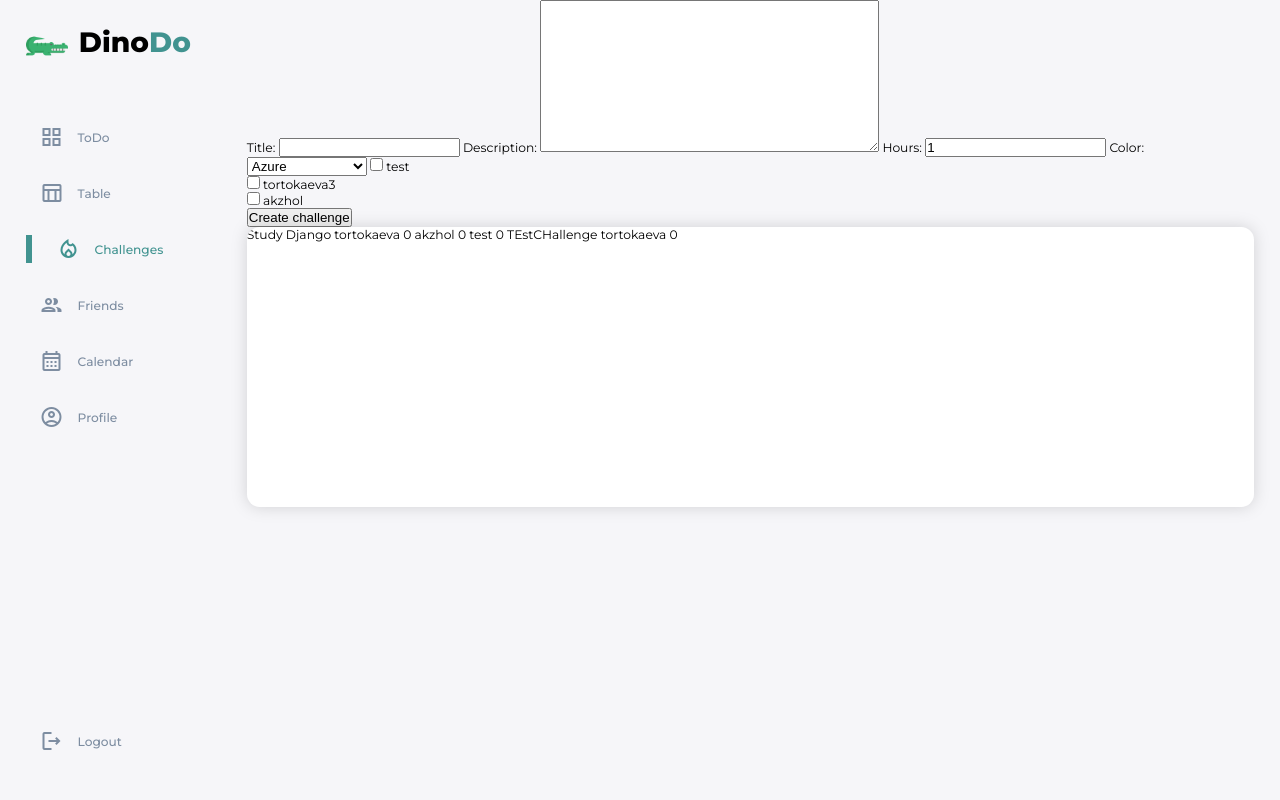
After one commit to beliyaka98/dinodo, a Django app: page /challenges/ in a window 1280 px wide. The commit adds this page. Run offline with Django 4.2, Linux system fonts and the light colour scheme; a user stored in the database is signed in; data comes from the database, SQL or seed files in the repository; both versions use the stored data as it was after the commit.

```diff
--- a/main/admin.py
+++ b/main/admin.py
@@ -1,8 +1,9 @@
 from django.contrib import admin
-from .models import Profile, Challenge, UserChallenge, Task, Relationship
+from .models import Profile, Challenge, UserChallenge, Task, Relationship, ChallengeRelationship
 
 admin.site.register(Profile)
 admin.site.register(Challenge)
 admin.site.register(UserChallenge)
 admin.site.register(Task)
 admin.site.register(Relationship)
+admin.site.register(ChallengeRelationship)
--- a/main/forms.py
+++ b/main/forms.py
@@ -1,10 +1,9 @@
 from django.forms import ModelForm
 from django.contrib.auth.models import User
+from .models import Challenge
 from django.contrib.auth.forms import UserCreationForm
-from .models import Task
 
 class CustomUserCreationForm(UserCreationForm):
-
     class Meta:
         model = User
         fields = ['username', 'email', 'password1', 'password2']
@@ -15,3 +14,8 @@ class CustomUserCreationForm(UserCreationForm):
         self.fields['email'].widget.attrs.update({'placeholder': 'Email'})
         self.fields['password1'].widget.attrs.update({'placeholder': 'Password'})
         self.fields['password2'].widget.attrs.update({'placeholder': 'Confirm password'})
+
+class ChallengeCreationForm(ModelForm):
+    class Meta:
+        model = Challenge
+        fields = ['title', 'description', 'hours', 'color']
--- a/main/models.py
+++ b/main/models.py
@@ -49,8 +49,28 @@ class Challenge(models.Model):
     reward = models.IntegerField(blank=False,null=False, default=0)
     color = models.CharField(max_length=7, choices=COLOR_CHOICES, blank=True, null=False, default='#3A86FF')
 
+    def get_all_self_hours(self):
+        return UserChallenge.objects.filter(challenge=self)
     def __str__(self):
         return self.title
+
+class ChallengeRelationship(models.Model):
+    STATUS_CHOICES = [
+        ('send', 'send'),
+        ('accepted', 'accepted'),
+    ]
+    sender = models.ForeignKey(Profile, on_delete=models.CASCADE, related_name='challenge_sender')
+    receiver = models.ForeignKey(Profile, on_delete=models.CASCADE, related_name='challenge_receiver')
+    challenge = models.ForeignKey(Challenge, on_delete=models.CASCADE, related_name='relation_challenge')
+    status = models.CharField(max_length=8, choices=STATUS_CHOICES)
+    updated = models.DateTimeField(auto_now=True)
+    created = models.DateTimeField(auto_now_add=True)
+
+    class Meta:
+        unique_together = ('sender', 'receiver', 'challenge', )
+
+    def __str__(self):
+        return f"{self.sender}-{self.receiver}-{self.challenge}-{self.status}"
 
 class UserChallenge(models.Model):
     participant = models.ForeignKey(User, on_delete=models.CASCADE)
--- a/main/templates/main/base.html
+++ b/main/templates/main/base.html
@@ -35,7 +35,7 @@
           <span class="material-icons-outlined">table_chart</span>
           <h3>Table</h3>
         </a>
-        <a href="#">
+        <a href="{% url 'challenges' %}" {% if request.path == "/challenges/" %}class="active"{% endif %}>
           <span class="material-icons-outlined">local_fire_department</span>
           <h3>Challenges</h3>
         </a>
@@ -47,7 +47,7 @@
           <span class="material-icons-outlined">calendar_month</span>
           <h3>Calendar</h3>
         </a>
-        <a href="{% url 'profile' %}" >
+        <a href="{% url 'profile' %}" {% if request.path == "/profile/" %}class="active"{% endif %}>
           <span class="material-icons-outlined">account_circle</span>
           <h3>Profile</h3>
         </a>
--- /dev/null
+++ b/main/templates/main/challenges.html
@@ -0,0 +1,44 @@
+{% extends 'main/base.html' %}
+{% load static %}
+
+{% block content %}
+
+  <div>
+    <form method="post">
+      {% csrf_token %}
+      {{challenge_form}}
+      {% for friend in request.user.profile.get_friends %}
+        <input type="checkbox" id="{{friend.id}}" name="challengefriends" value="{{friend.id}}">
+        <label for="{{friend.id}}"> {{friend}}</label><br>
+      {% endfor %}
+      <input type="submit" value="Create challenge">
+
+    </form>
+
+    <div class="card-right">
+      {% for relation in challenge_relationship %}
+        <div class="card-mini">
+          <div class="rightt">
+            <div class="friendss-text">
+              <a href=""><span>{{relation.sender}}</span></a>
+              <span>challenged you! {{relation.challenge}}</span>
+            </div>
+            <div class="acceptdecline">
+              <a href="{% url 'accept_challenge_relationship' profile_id=relation.sender.id %}"><span class="accept">Accept</span></a>
+              <a href="{% url 'decline_challenge_relationship' profile_id=relation.sender.id %}"><span class="decline">Decline</span></a>
+            </div>
+          </div>
+        </div>
+      {% endfor %}
+      {% for my_challenge in my_challenges %}
+        {{my_challenge}}
+        {% for record in my_challenge.get_all_self_hours %}
+          {{record.participant}}
+          {{record.self_hours}}
+        {% endfor %}
+      {% endfor %}
+    </div>
+
+  </div>
+
+{% endblock %}
--- a/main/templates/main/register.html
+++ b/main/templates/main/register.html
@@ -45,6 +45,5 @@
                 </div>
 
     </div>
-
-</body>
+  </body>
 </html>
--- a/main/urls.py
+++ b/main/urls.py
@@ -9,5 +9,8 @@ urlpatterns = [
     path('createrelationship/<profile_id>/', views.create_relationship, name='create_relationship'),
     path('acceptrelationship/<profile_id>/', views.accept_relationship, name='accept_relationship'),
     path('declinerelationship/<profile_id>/', views.decline_relationship, name='decline_relationship'),
+    path('acceptchallengerelationship/<profile_id>/', views.accept_challenge_relationship, name='accept_challenge_relationship'),
+    path('declinechallengerelationship/<profile_id>/', views.decline_challenge_relationship, name='decline_challenge_relationship'),
     path('profile/', views.profilePage, name='profile'),
+    path('challenges/', views.challenges, name='challenges'),
 ]
--- a/main/views.py
+++ b/main/views.py
@@ -1,11 +1,10 @@
 from django.shortcuts import render, redirect
 from django.contrib.auth import authenticate, login, logout
-from .forms import CustomUserCreationForm
+from .forms import CustomUserCreationForm, ChallengeCreationForm
 from django.contrib.auth.decorators import login_required
 from django.contrib import messages
-from .models import Task, UserChallenge, Profile, Relationship
-import datetime
-
+from .models import Task, UserChallenge, Profile, Relationship, ChallengeRelationship, Challenge
+from django.contrib.auth.models import User
 
 def loginPage(request):
     if request.method == 'POST':
@@ -39,10 +38,6 @@ def registerPage(request):
 
 @login_required(login_url='login', redirect_field_name='')
 def mainPage(request):
-    my_time = datetime.datetime.utcnow()
-    day = my_time.day
-    month = my_time.strftime("%B")
-    weekday = my_time.strftime('%A')
 
     if request.method == 'POST':
         if request.POST['new-task']:
@@ -54,7 +49,7 @@ def mainPage(request):
     tasks = Task.objects.filter(user=request.user)
     relationship = Relationship.objects.filter(receiver=request.user.profile).filter(status='send')
     profile = Profile.objects.get(user=request.user)
-    context = {'tasks': tasks, 'challenges': challenges, 'day': day, 'month': month, 'weekday': weekday,'profile': profile, 'relationship':relationship}
+    context = {'tasks': tasks, 'challenges': challenges, 'profile': profile, 'relationship':relationship}
     return render(request, 'main/main.html', context)
 
 
@@ -93,6 +88,40 @@ def decline_relationship(request, profile_id):
 
 def profilePage(request):
     profile = Profile.objects.get(user=request.user)
-
     context = {'profile': profile, }
     return render(request, 'main/profile.html', context)
+
+def challenges(request):
+    challenge_form = ChallengeCreationForm()
+    my_challenges = Challenge.objects.filter(participants=request.user)
+    if request.method == 'POST':
+        challenge_form = ChallengeCreationForm(request.POST)
+        if challenge_form.is_valid():
+            challenge = challenge_form.save(commit=False)
+            challenge.reward = challenge.hours
+            challenge.creator = request.user
+            challenge.save()
+            UserChallenge.objects.create(participant=request.user, challenge=challenge)
+            for user_id in request.POST.getlist('challengefriends'):
+                receiver = User.objects.get(id=int(user_id))
+                ChallengeRelationship.objects.create(sender=request.user.profile, receiver=receiver.profile, challenge=challenge, status='send')
+
+            return redirect('challenges')
+    challenge_relationship = ChallengeRelationship.objects.filter(receiver=request.user.profile).filter(status='send')
+    context = {'challenge_form': challenge_form, 'challenge_relationship': challenge_relationship, 'my_challenges': my_challenges}
+    return render(request, 'main/challenges.html', context=context)
+
+def accept_challenge_relationship(request, profile_id):
+    receiver = request.user.profile
+    sender = Profile.objects.get(id = profile_id)
+    accept = ChallengeRelationship.objects.get(sender=sender, receiver=receiver, status='send')
+    accept.status = 'accepted'
+    accept.save()
+    return redirect('challenges')
+
+def decline_challenge_relationship(request, profile_id):
+    receiver = request.user.profile
+    sender = Profile.objects.get(id = profile_id)
+    decline = ChallengeRelationship.objects.get(sender=sender, receiver=receiver, status='send')
+    decline.delete()
+    return redirect('challenges')
```
Also changed, not shown: main/signals.py (+8 -2 lines), db.sqlite3, main/migrations/0010_challengerelationship.py (added), main/migrations/0011_alter_challengerelationship_unique_together.py (added).
